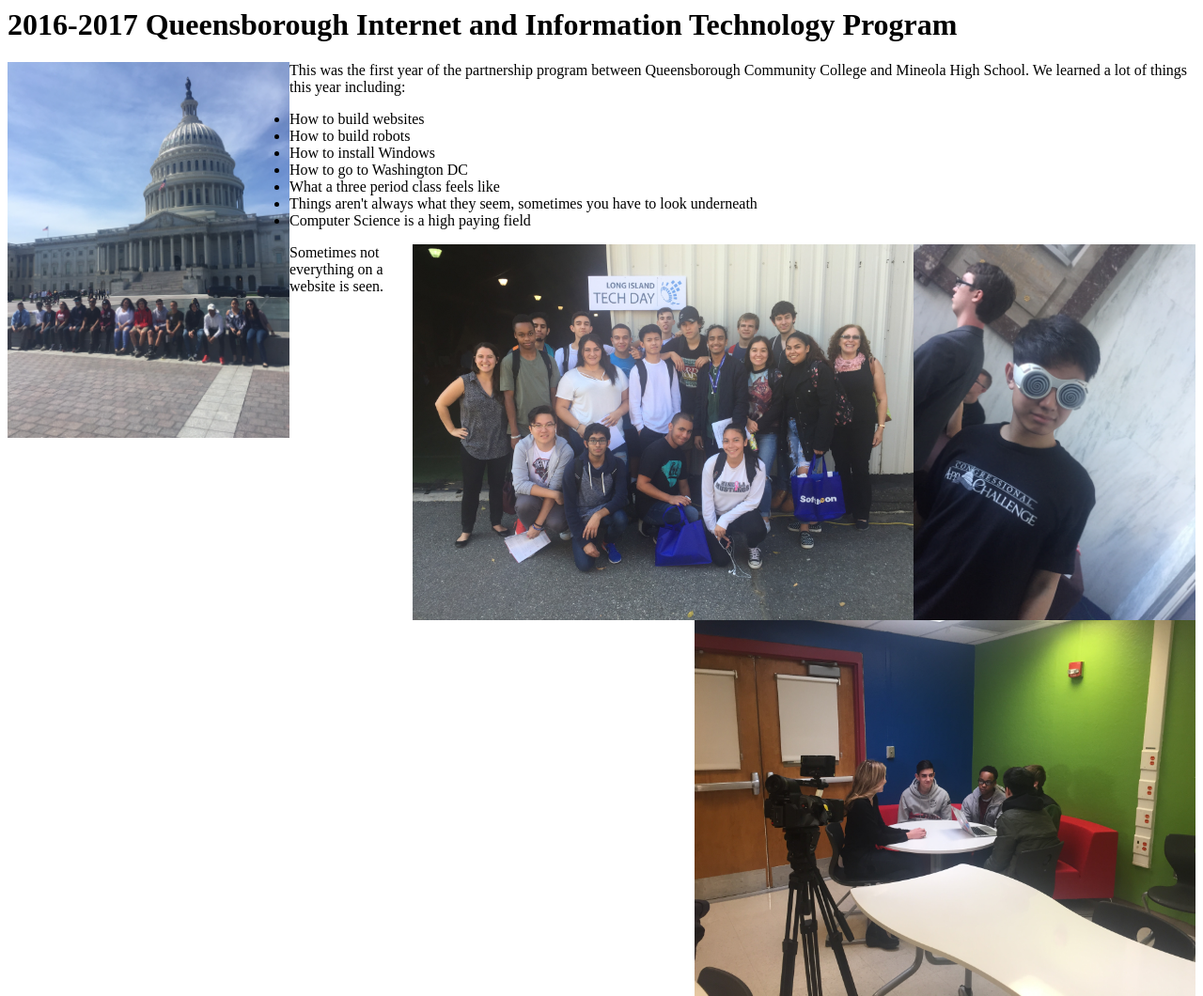
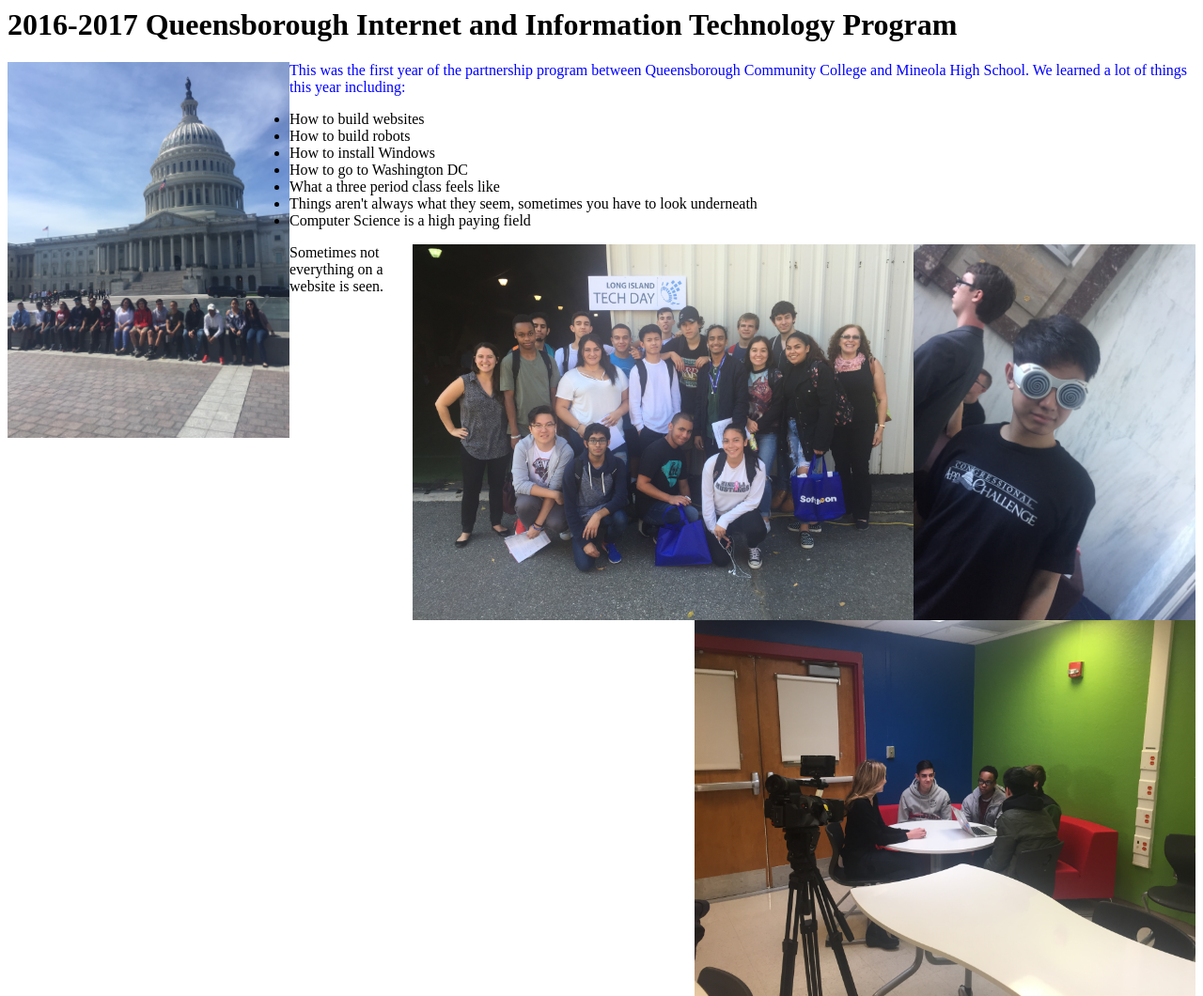
Before and after one commit to msdifede/msdifede.github.io, a plain HTML site: page robot.html in a window 1280 px wide. Shown: the whole page at 94% size. Drawn offline with Linux system fonts and the light colour scheme.

Commit message:
Update robot.html

```diff
--- a/robot.html
+++ b/robot.html
@@ -1,4 +1,11 @@
 <html>
+<style>
+p{
+font-size: 16px;
+color: blue;
+
+}
+</style>
 <!-- Your key is hidden above the projector -->
 <head>
 </head>
```
